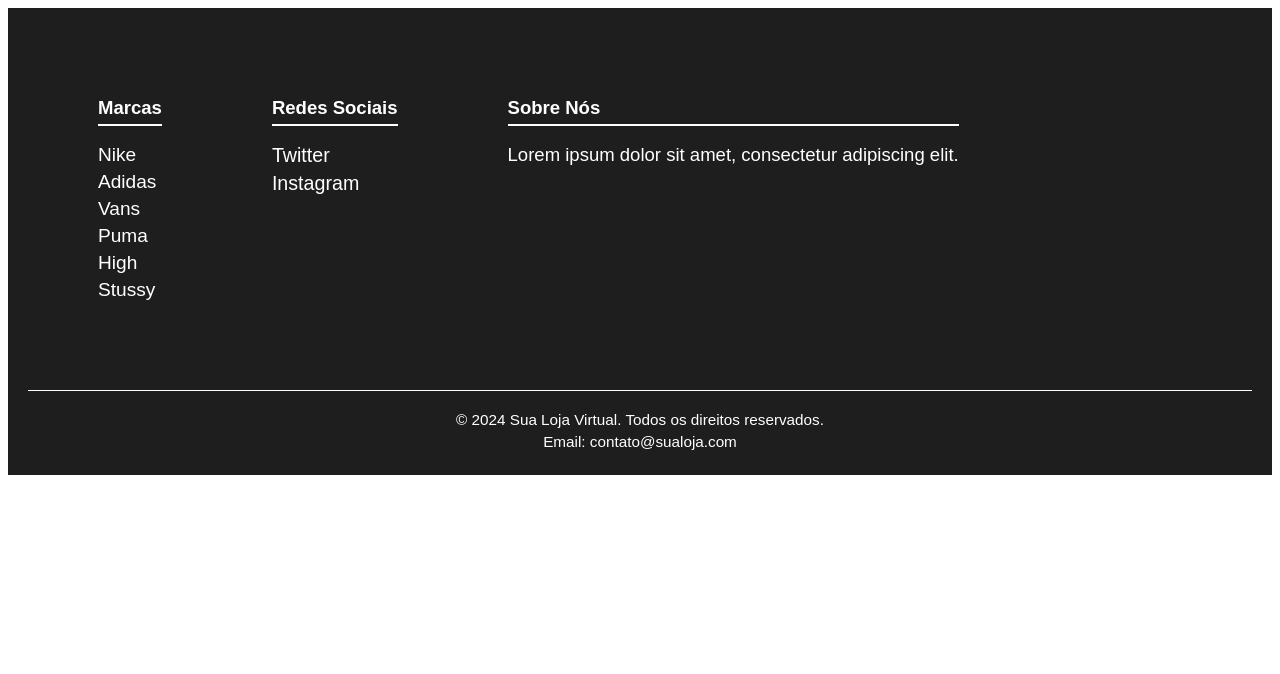
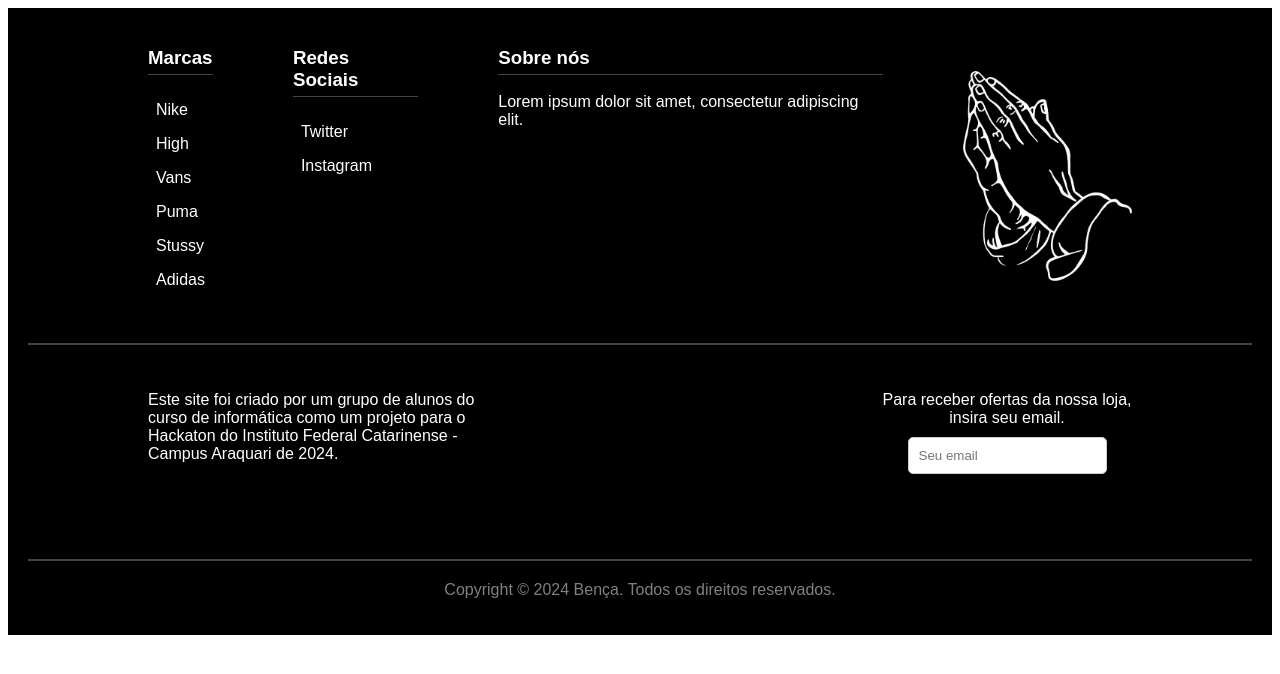
Before and after one commit to Trabalhos-PI-2024/Bensa, a Vue app: page / in a window 1280 px wide. Shown: the top 674 px of the page. Built offline with nearby package versions, Linux system fonts and the light colour scheme.

Commit message:
FEAT: Recomeço do Footer

```diff
--- a/src/views/HomeView.vue
+++ b/src/views/HomeView.vue
@@ -1,135 +1,175 @@
 <template>
   <footer class="footer">
-    <div class="footer-content">
-      <!-- Seções de Marcas, Redes Sociais e Sobre Nós -->
-      <div class="footer-sections">
-        <!-- Seção de Marcas -->
-        <div class="footer-section brands">
+    <div class="top-footer">
+      <div class="footer-content">
+        <div class="footer-section">
           <h3>Marcas</h3>
           <ul>
             <li>Nike</li>
-            <li>Adidas</li>
+            <li>High</li>
             <li>Vans</li>
             <li>Puma</li>
-            <li>High</li>
             <li>Stussy</li>
+            <li>Adidas</li>
           </ul>
         </div>
-
-        <!-- Seção Redes Sociais -->
-        <div class="footer-section social">
+        <div class="footer-section">
           <h3>Redes Sociais</h3>
           <ul>
-            <li><a href="https://twitter.com">Twitter</a></li>
-            <li><a href="https://instagram.com">Instagram</a></li>
+            <li>Twitter</li>
+            <li>Instagram</li>
           </ul>
         </div>
-
-        <!-- Seção Sobre Nós -->
-        <div class="footer-section about">
-          <h3>Sobre Nós</h3>
+        <div class="footer-section">
+          <h3>Sobre nós</h3>
           <p>Lorem ipsum dolor sit amet, consectetur adipiscing elit.</p>
         </div>
       </div>
-
-      <!-- Logo -->
-      <div class="footer-section logo">
-
+      <div class="logo">
+        <img src="@/assets/img/logo.png" alt="Logo" />
       </div>
     </div>
-
-    <!-- Linha de Separação -->
     <hr />
-
-    <!-- Seção Informações Adicionais -->
-    <div class="footer-info">
-      <p>&copy; 2024 Sua Loja Virtual. Todos os direitos reservados.</p>
-      <p>Email: contato@sualoja.com</p>
+    <div class="middle-footer">
+      <div class="middle-content">
+        <p>
+          Este site foi criado por um grupo de alunos do curso de informática como um projeto para o Hackaton do Instituto Federal Catarinense - Campus Araquari de 2024.
+        </p>
+      </div>
+      <div class="email-signup">
+        <p class="offer-text">
+          Para receber ofertas da nossa loja, insira seu email.
+        </p>
+        <input type="email" placeholder="Seu email" />
+      </div>
+    </div>
+    <hr />
+    <div class="bottom-footer">
+      <p>Copyright © 2024 Bença. Todos os direitos reservados.</p>
     </div>
   </footer>
 </template>
 
 <script>
 export default {
-  name: 'Footer-Bensa',
+  name: 'FooterComponent',
 };
 </script>
 
 <style scoped>
-/* Estilo Global */
-* {
-  font-size: 1.03em;
-  color: white; /* Muda todas as letras para branco */
-  background-color: #1e1e1e; /* Fundo escuro */
-}
-
 .footer {
-  background-color: #1e1e1e; /* Fundo do footer */
+  background-color: #000; /* Fundo preto */
+  color: #fff; /* Texto branco */
   padding: 20px;
   font-family: Arial, sans-serif;
 }
 
-.footer-content {
+.top-footer {
   display: flex;
-  justify-content: space-between;
+  flex-wrap: wrap; /* Permite que os itens se ajustem em várias linhas se necessário */
+  justify-content: space-between; /* Espaço entre os itens */
   align-items: center;
+  padding-bottom: 20px;
 }
 
-.footer-sections {
-  display: flex;
-  gap: 10px; /* Define o espaço entre as seções */
+.footer-content {
+  display: flex; /* Permite que as seções fiquem na horizontal */
+  align-items: flex-start; /* Alinha as seções ao topo */
+  padding-left: 120px; /* Margem reduzida para dispositivos menores */
+  flex: 1; /* Permite que ocupe o espaço disponível */
 }
 
 .footer-section {
-  margin: 0;
-  padding: 50px;
+  margin-right: 80px; /* Espaçamento entre seções */
+  padding-bottom: 10px; /* Espaçamento abaixo do texto */
+
 }
 
-.footer-section h3 {
-  margin-bottom: 10px;
-  border-bottom: 2px solid white; /* Linha abaixo do título em branco */
+.footer-section h3{
   padding-bottom: 5px;
+  border-bottom: 1px solid #444; /* Linha abaixo da seção */
 }
 
 .footer-section ul {
-  list-style: none;
-  padding: 0;
+  padding-left: 0; /* Remove a indentação da lista */
+  list-style-type: none; /* Remove os marcadores da lista */
 }
 
-.footer-section ul li {
-  margin: 5px 0;
+.footer-section li {
+  padding: 8px;
 }
 
-.footer-section a {
-  text-decoration: none;
-  color: white; /* Links em branco */
+.logo {
+  display: flex;
+  justify-content: flex-end; /* Alinha a logo à direita */
 }
 
-.footer-section.brands {
-  margin-left: 20px;
-}
-.footer-section.about {
-  color: white; /* Garante que o texto da seção 'Sobre Nós' seja branco */
+.logo img {
+  height: 210px; /* Altura da logo */
+  margin-right: 120px; /* Margem à esquerda */
 }
 
-/* Ajuste da logo */
-.footer-section.logo img {
-  max-width: 50%;
-  margin-left: 500px;
+.middle-footer {
+  display: flex;
+  flex-wrap: wrap; /* Permite que os itens se ajustem em várias linhas */
+  justify-content: space-between; /* Espaço entre os itens */
+  align-items: flex-start; /* Alinhamento ao topo */
+  margin-top: 30px; /* Margem superior */
+  padding-bottom: 80px;
 }
 
-hr {
-  margin: 20px 0;
-  border: 0;
-  border-top: 1px solid white; /* Linha de separação em branco */
+.middle-content {
+  width: 350px;
+  margin-left: 120px;
 }
 
-.footer-info {
-  font-size: 0.9em;
-  text-align: center;
+.email-signup {
+  text-align: center; /* Alinha o texto e o input à direita */
+  margin-right: 120px;
 }
 
-.footer-info p {
-  margin: 5px 0;
+.middle-footer .offer-text {
+  margin-bottom: 10px; /* Margem abaixo do texto de oferta */
+  width: 250px;
+}
+
+.middle-footer input {
+  padding: 10px;
+  border: 1px solid #ccc;
+  border-radius: 5px;
+}
+
+.bottom-footer {
+  text-align: center;
+  margin-top: 20px;
+  color: grey;
+}
+
+/* Estilo das linhas */
+hr {
+  border: 1px solid #444; /* Cor das linhas */
+  margin: auto; /* Margem acima e abaixo das linhas */
+  max-width: 1650px;
+}
+
+/* Responsividade */
+@media (max-width: 768px) {
+  .footer-content {
+    flex-direction: column; /* Alinha as seções verticalmente em telas menores */
+    padding-left: 0; /* Remove o padding em telas menores */
+  }
+  .footer-section {
+    margin-right: 0; /* Remove o espaçamento entre seções */
+    margin-bottom: 20px; /* Adiciona margem abaixo das seções */
+  }
+
+  .middle-footer {
+    flex-direction: column; /* Alinha os itens verticalmente */
+    align-items: flex-start; /* Alinhamento ao topo */
+  }
+
+  .email-signup {
+    text-align: left; /* Alinha o texto à esquerda em telas menores */
+  }
 }
 </style>
```
Also changed, not shown: src/assets/bensa.png (deleted), src/assets/img/logo.png.
